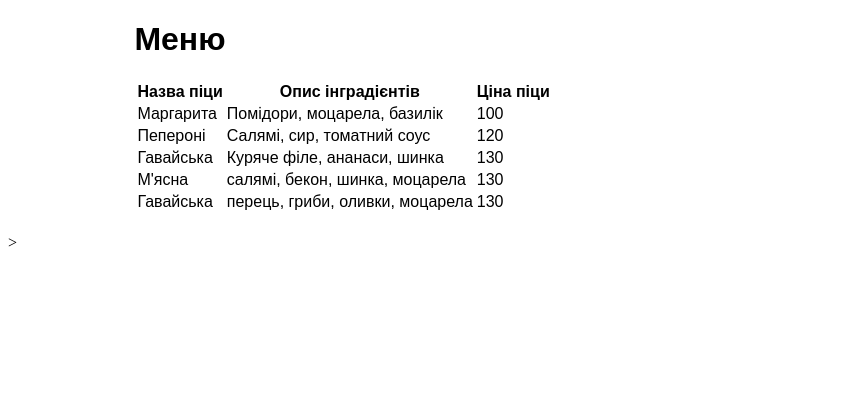
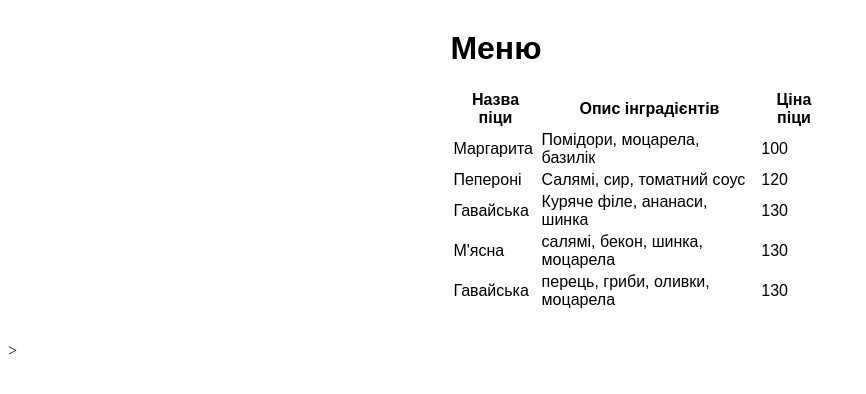
Before and after one commit to santar4/Flask_project, a Flask app: page /menu/ in a window 1280 px wide. Shown: the top 394 px of the page, without its empty margins (0-866 px from the left). Run offline with Flask 3, Linux system fonts and the light colour scheme.

Commit message:
style.css

```diff
--- a/static/style.css
+++ b/static/style.css
@@ -9,8 +9,8 @@
 }
 
 #menu {
-    margin: 20px auto;
-    width: 80%;
+    margin: 30px auto;
+    width: 30%;
     border-collapse: collapse;
     font-family: Arial, sans-serif;
 }
```
